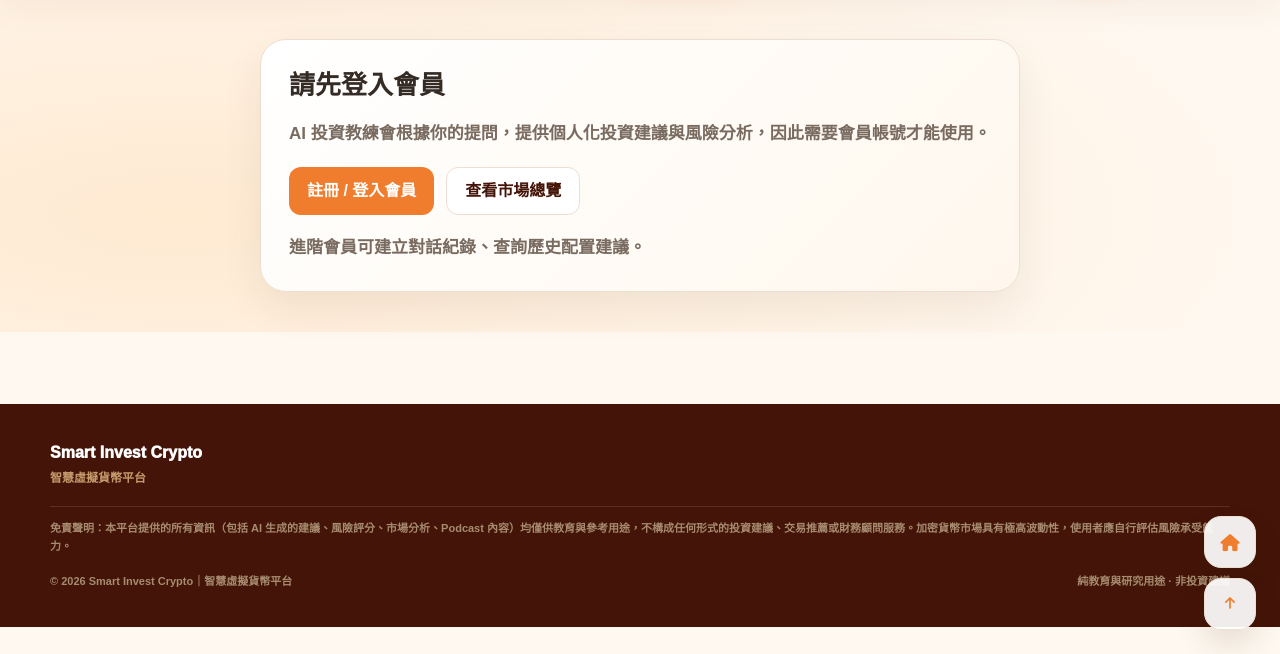
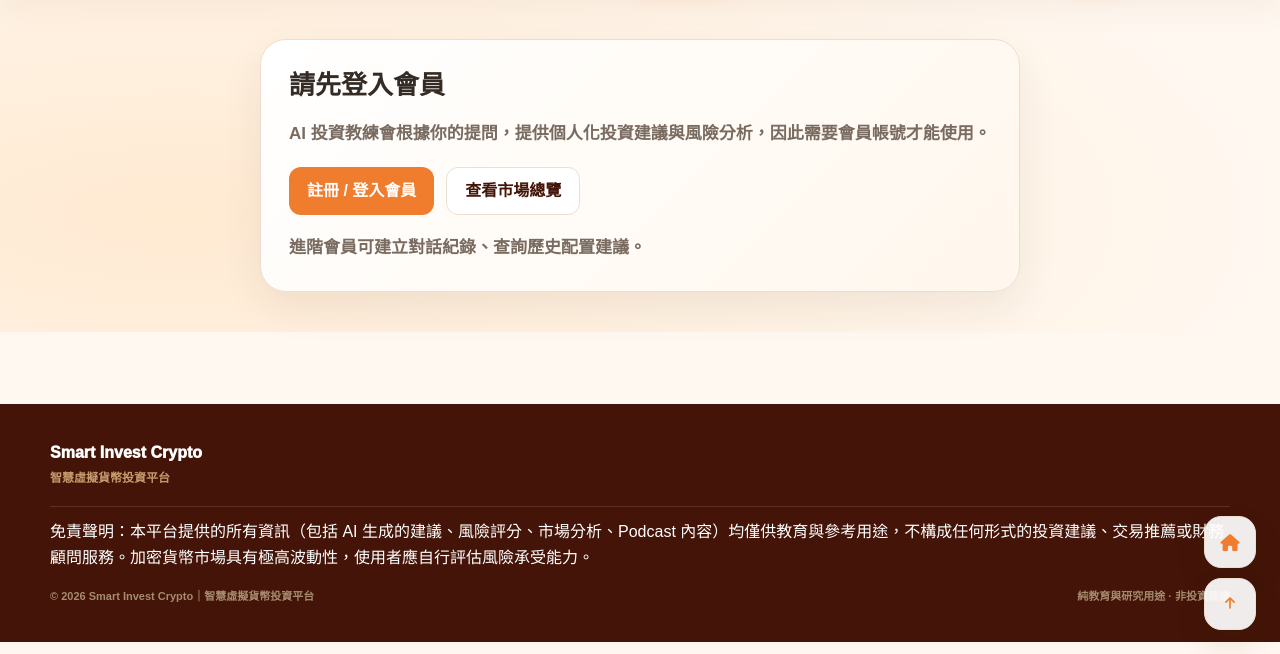
Before and after one commit to ziii-11246083/cip, a Flask app: page /ai-coach in a window 1280 px wide. Shown: the part 146-800 px from the top of the page. Run offline with Flask 3, Linux system fonts and the light colour scheme; some libraries are stand-ins or nearby versions.

Commit message:
字體樣式修正

```diff
--- a/templates/partials/footer.html
+++ b/templates/partials/footer.html
@@ -3,14 +3,14 @@
     <div class="footer-main">
       <div class="footer-brand">
         <strong>Smart Invest Crypto</strong>
-        <span>智慧虛擬貨幣平台</span>
+        <span>智慧虛擬貨幣投資平台</span>
       </div>
     </div>
     <div class="footer-disclaimer">
-      <p><strong>免責聲明：</strong>本平台提供的所有資訊（包括 AI 生成的建議、風險評分、市場分析、Podcast 內容）均僅供<strong>教育與參考用途</strong>，不構成任何形式的投資建議、交易推薦或財務顧問服務。加密貨幣市場具有極高波動性，使用者應自行評估風險承受能力。</p>
+      <p style="color: #ffffff; font-size: 16px; line-height: 1.6; font-weight: 400;">免責聲明：本平台提供的所有資訊（包括 AI 生成的建議、風險評分、市場分析、Podcast 內容）均僅供教育與參考用途，不構成任何形式的投資建議、交易推薦或財務顧問服務。加密貨幣市場具有極高波動性，使用者應自行評估風險承受能力。</p>
     </div>
     <div class="footer-bottom">
-      <span>&copy; 2026 Smart Invest Crypto｜智慧虛擬貨幣平台</span>
+      <span>&copy; 2026 Smart Invest Crypto｜智慧虛擬貨幣投資平台</span>
       <span>純教育與研究用途 · 非投資建議</span>
     </div>
   </div>
```
